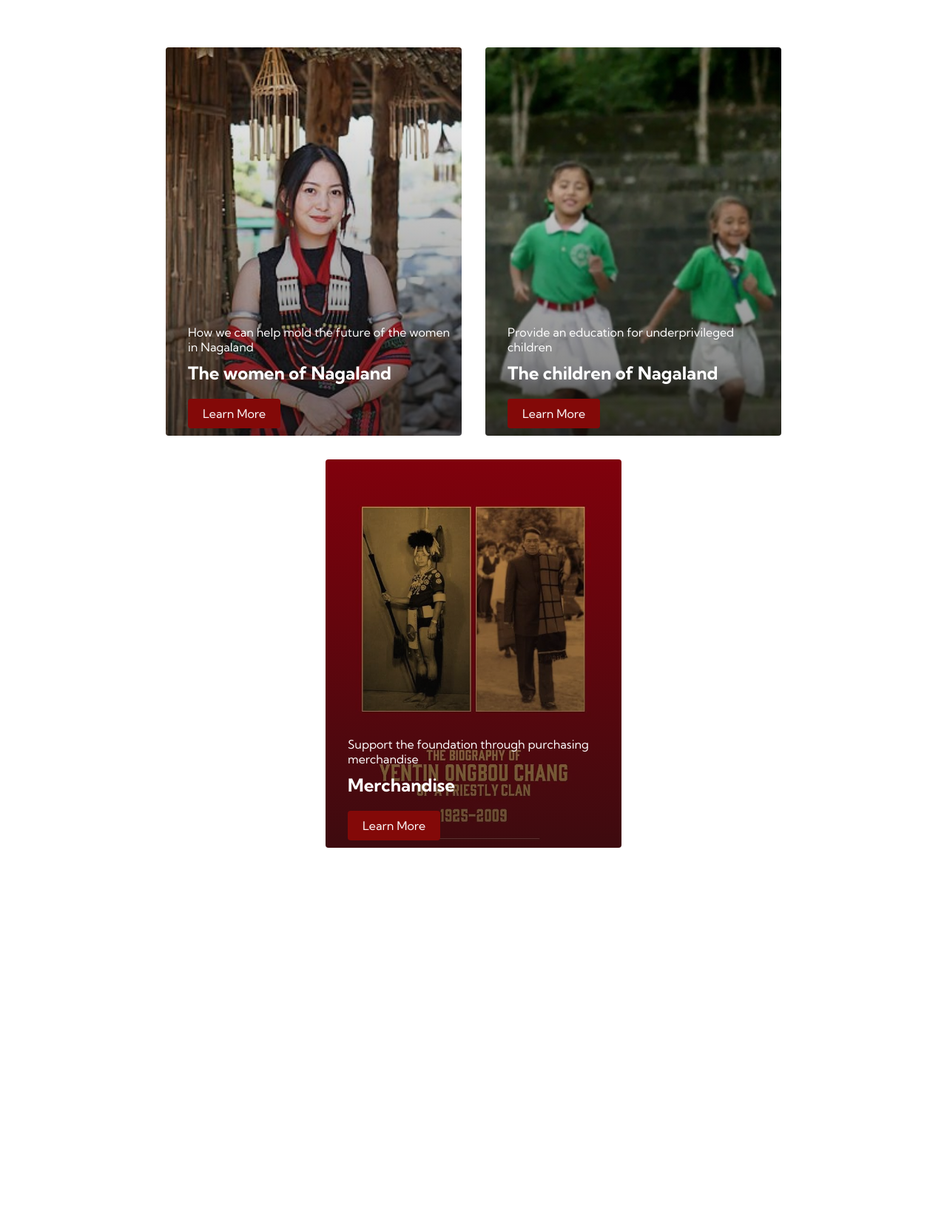
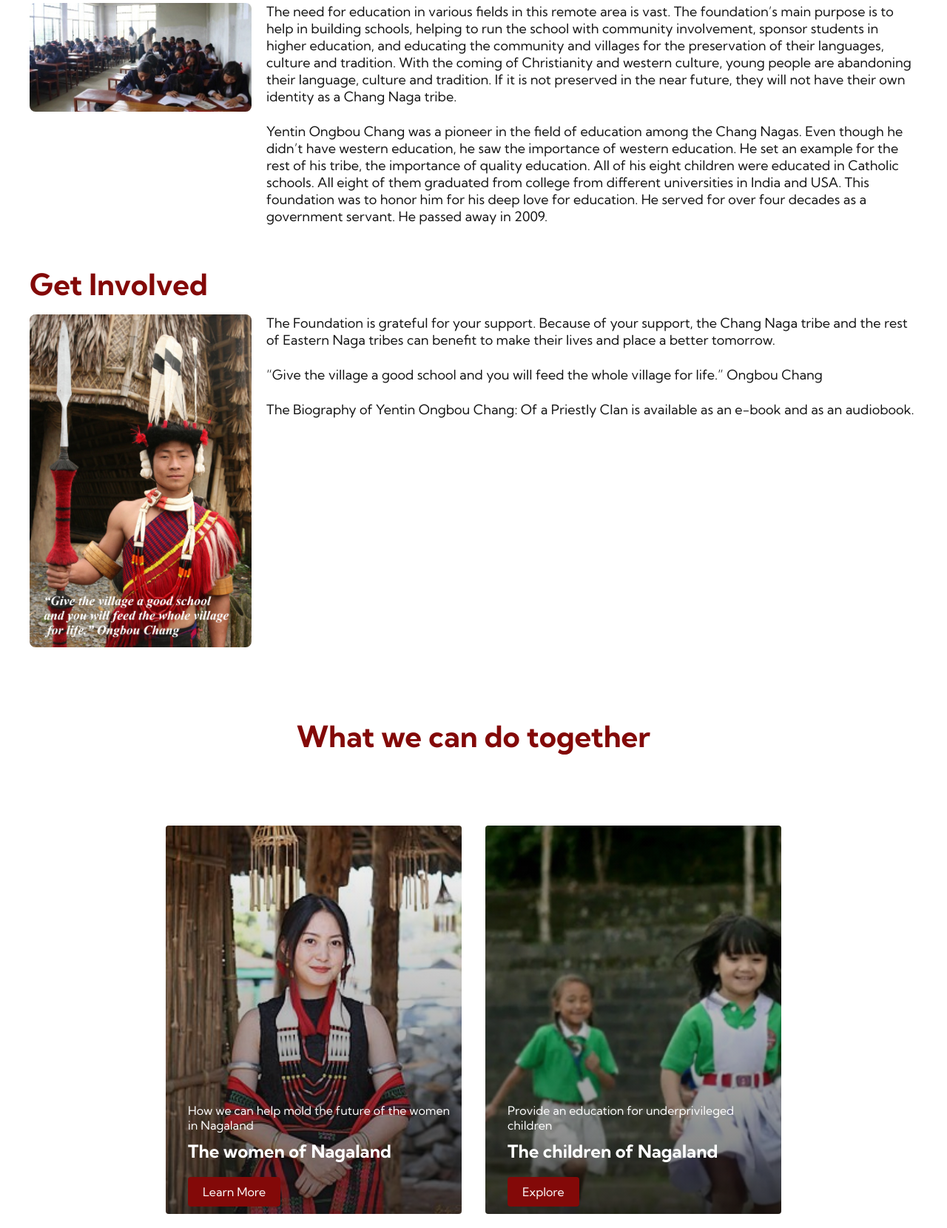
Before and after one commit to lucasolivo/Ongbou-Chang, a plain HTML site: page Ongbou Chang website/index.html in a window 1280 px wide. Shown: the part 1425-3085 px from the top of the page at 74% size. Before the commit the page ends 2587 px from the top, so only its background shows below. Drawn offline with Linux system fonts and the light colour scheme.

Commit message:
Redid image links, added text to hero section, and images alongside text

```diff
--- a/Ongbou Chang website/index.html
+++ b/Ongbou Chang website/index.html
@@ -63,19 +63,49 @@
 <div class="text">
     <div class="text__container">
         <h2>Our Story</h2>
+        <div class="section">
+            <img src="images/NagalandIndia.png" alt="Map of Nagaland, India" class="section-img">
+            <div>
                 <p>
-                Write background about Ongbou Chang or something
+                    Ongbou Chang Education Foundation is a Non-Profit Organization. The main purpose of the foundation is for the advancement of education among the Chang Naga tribe of Nagaland. Nagaland is situated at the corner of Northeast India, bordering Myanmar. The physical appearance, culture and traditions of the Chang are very similar to people from other East Asian countries. Due to the remote location, it was closed to the rest of the world for many decades. With Google Maps and social media, only in recent decades, is it beginning to be discovered by the rest of the world.
                 </p>
-            <h2>Our Goals</h2>
                 <p>
-                Goals of the charity
-            </p>
-            <h2>Get Involved</h2>
-            <p>
-                How people can contribute
+                    The Naga tribes were head hunters. Nagas were animist and some pay homage to their ancestors like the Chang Nagas. In the mid 1880’s, American Baptist Missionaries came to the western and central Naga tribes. They brought with them Christianity and education. With the coming of Christianity, head hunting was stopped among those Naga tribes. Christianity came to the Chang Naga tribe only in the 1940’s, through the Ao Naga tribe. Chang Nagas were head hunters up to the 1950’s.
                 </p>
             </div>
         </div>
+
+        <h2>Our Goals</h2>
+        <div class="section">
+            <img src="images/NagaStudents.jpg" alt="Group of Naga students" class="section-img">
+            <div>
+                <p>
+                    The need for education in various fields in this remote area is vast. The foundation’s main purpose is to help in building schools, helping to run the school with community involvement, sponsor students in higher education, and educating the community and villages for the preservation of their languages, culture and tradition. With the coming of Christianity and western culture, young people are abandoning their language, culture and tradition. If it is not preserved in the near future, they will not have their own identity as a Chang Naga tribe.
+                </p>
+                <p>
+                    Yentin Ongbou Chang was a pioneer in the field of education among the Chang Nagas. Even though he didn’t have western education, he saw the importance of western education. He set an example for the rest of his tribe, the importance of quality education. All of his eight children were educated in Catholic schools. All eight of them graduated from college from different universities in India and USA. This foundation was to honor him for his deep love for education. He served for over four decades as a government servant. He passed away in 2009.
+                </p>
+            </div>
+        </div>
+
+        <h2>Get Involved</h2>
+        <div class="section">
+            <img src="images/RandomNagaDude.jpg" alt="Portrait of a Naga individual" class="section-img">
+            <div>
+                <p>
+                    The Foundation is grateful for your support. Because of your support, the Chang Naga tribe and the rest of Eastern Naga tribes can benefit to make their lives and place a better tomorrow.
+                </p>
+                <p>
+                    “Give the village a good school and you will feed the whole village for life.” Ongbou Chang
+                </p>
+                <p>
+                    The Biography of Yentin Ongbou Chang: Of a Priestly Clan is available as an e-book and as an audiobook.
+                </p>
+            </div>
+        </div>
+    </div>
+</div>
+
 
     <script src="app.js"></script>
 </body>
@@ -85,21 +115,29 @@
     <div class="services">
         <h1>What we can do together</h1>
         <div class="services__container">
-            <div class="services__card">
+            <a href="women.html" class="services__card-link">
+                <div class="services__card women-card">
                 <h2>The women of Nagaland</h2>
                 <p>How we can help mold the future of the women in Nagaland</p>
-                <a href="women.html"><button>Learn More</button></a>
+                <button>Learn More</button>
                 </div>
-            <div class="services__card">
+            </a>
+
+            <a href="youth.html" class="services__card-link">
+                <div class="services__card youth-card">
                 <h2>The children of Nagaland</h2>
                 <p>Provide an education for underprivileged children</p>
-                <a href="youth.html"><button>Learn More</button></a>
+                <button>Explore</button>
                 </div>
-            <div class="services__card">
+            </a>
+
+            <a href="merchandise.html" class="services__card-link">
+                <div class="services__card merch-card">
                 <h2>Merchandise</h2>
                 <p>Support the foundation through purchasing merchandise</p>
-                <a href="merchandise.html"><button>Learn More</button></a>
+                <button>Start Supporting</button>
                 </div>
+            </a>
             </div>
     </div>
 
--- a/Ongbou Chang website/styles.css
+++ b/Ongbou Chang website/styles.css
@@ -240,6 +240,21 @@
     -moz-text-fill-color: transparent;
 }
 
+.section {
+    display: flex;
+    align-items: flex-start;
+    gap: 20px;
+    margin-bottom: 2rem;
+}
+
+.section-img {
+    width: 300px; /* or adjust based on your layout */
+    height: auto;
+    object-fit: cover;
+    border-radius: 8px;
+}
+
+
 .main__content p {
     margin-top: 1rem;
     font-size: 1.5rem;
@@ -309,6 +324,20 @@
         margin: 0 auto;
         min-height: 100vh;
     }
+
+@media (max-width: 768px) {
+    .section {
+        flex-direction: column;
+        align-items: center;
+        text-align: left;
+    }
+
+    .section-img {
+        width: 100%;
+        max-width: 400px;
+    }
+}
+
 
 .main__content {
     text-align: center;
@@ -386,25 +415,32 @@
     height: 525px;
     width: 400px;
     border-radius: 4px;
+    background-size: cover;
+    background-position: center;
+    position: relative;
+    color: #fff;
+    background-image: linear-gradient(to bottom, rgba(0, 0, 0, 0) 0%,
+    rgba(17, 17, 17, 0.6) 100%);
+}
+
+.women-card {
     background-image: linear-gradient(to bottom, rgba(0, 0, 0, 0) 0%,
     rgba(17, 17, 17, 0.6) 100%),
     url("images/Lotha_Naga_girl.jpg");
-    background-size: cover;
-    position: relative;
-    color: #fff;
 }
 
-.services__card:nth-child(2) {
+.youth-card {
     background-image: linear-gradient(to bottom, rgba(0, 0, 0, 0) 0%,
     rgba(17, 17, 17, 0.6) 100%),
     url("images/naga_kids.jpg");
 }
 
-.services__card:nth-child(3) {
+.merch-card {
     background-image: linear-gradient(to bottom, rgba(0, 0, 0, 0) 0%,
     rgba(17, 17, 17, 0.6) 100%),
     url("images/OngbouChangBiography.jpg");
 }
+
 
 .services h2 {
     position: absolute;
@@ -429,6 +465,19 @@
     top: 475px;
     left: 30px;
     font-size: 1rem;
+    cursor: pointer;
+}
+
+.services__card-link {
+    text-decoration: none;
+}
+
+.services__card-link .services__card {
+    transition: transform 0.2s ease-in;
+}
+
+.services__card-link:hover .services__card {
+    transform: scale(1.075);
     cursor: pointer;
 }
 
```
Also changed, not shown: Ongbou Chang website/images/NagaStudents.jpg (added), Ongbou Chang website/images/NagalandIndia.png (added), Ongbou Chang website/images/RandomNagaDude.jpg (added), 2 other files. Lines whose indentation alone changed are shown as unchanged.
